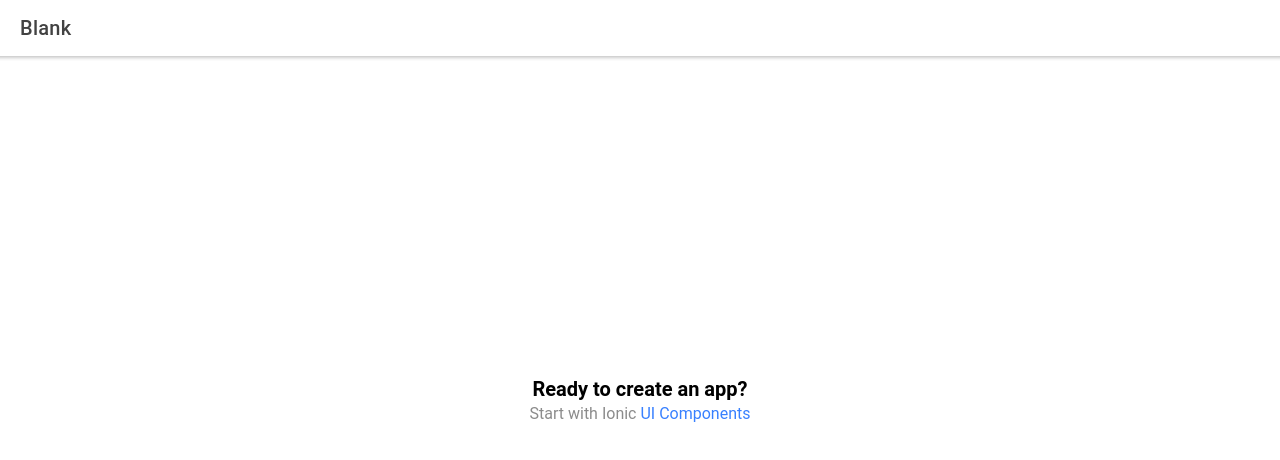
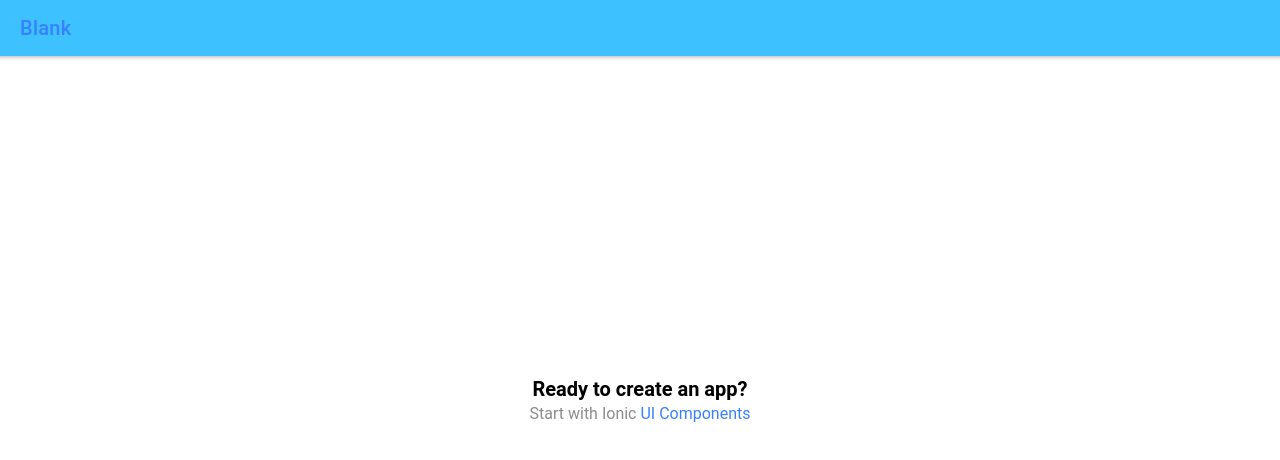
Before and after one commit to Ryanhustler420/IonicReactTailwind, a React (Create React App) app: page /home in a window 1280 px wide. Shown: the top 460 px of the page. Built offline with nearby package versions, Linux system fonts and the light colour scheme.

Commit message:
added theme and code for refreshing the app

```diff
--- a/src/App.tsx
+++ b/src/App.tsx
@@ -21,6 +21,7 @@ import '@ionic/react/css/display.css';
 
 /* Theme variables */
 import './theme/variables.css';
+import "./theme/theme.css";
 
 setupIonicReact();
 
--- a/src/index.tsx
+++ b/src/index.tsx
@@ -12,10 +12,22 @@ root.render(
   </React.StrictMode>
 );
 
+// https://react-redux.js.org/tutorials/quick-start
+
+setTimeout(() => {
+  // Refreshing the website once, just because of a minor glitch fix
+  let reloadedOnce = window.localStorage.getItem("loadedOnce");
+  if (reloadedOnce !== "true") {
+    window.localStorage.setItem("loadedOnce", "true");
+    document.location.reload();
+  }
+  setTimeout(() => window.localStorage.setItem("loadedOnce", "false"), 1000);
+}, 100);
+
 // If you want your app to work offline and load faster, you can change
 // unregister() to register() below. Note this comes with some pitfalls.
 // Learn more about service workers: https://cra.link/PWA
-serviceWorkerRegistration.unregister();
+serviceWorkerRegistration.unregister(); // TODO: please change this to .register() when you will build the application
 
 // If you want to start measuring performance in your app, pass a function
 // to log results (for example: reportWebVitals(console.log))
--- /dev/null
+++ b/src/theme/theme.css
@@ -0,0 +1,6 @@
+:root {
+    --ion-toolbar-background: var(--ion-color-secondary);
+    --ion-toolbar-color: var(--ion-color-primary);
+    --ion-tab-bar-background: var(--ion-color-secondary);
+    --ion-tab-bar-color-selected: var(--ion-color-primary);
+}
```
